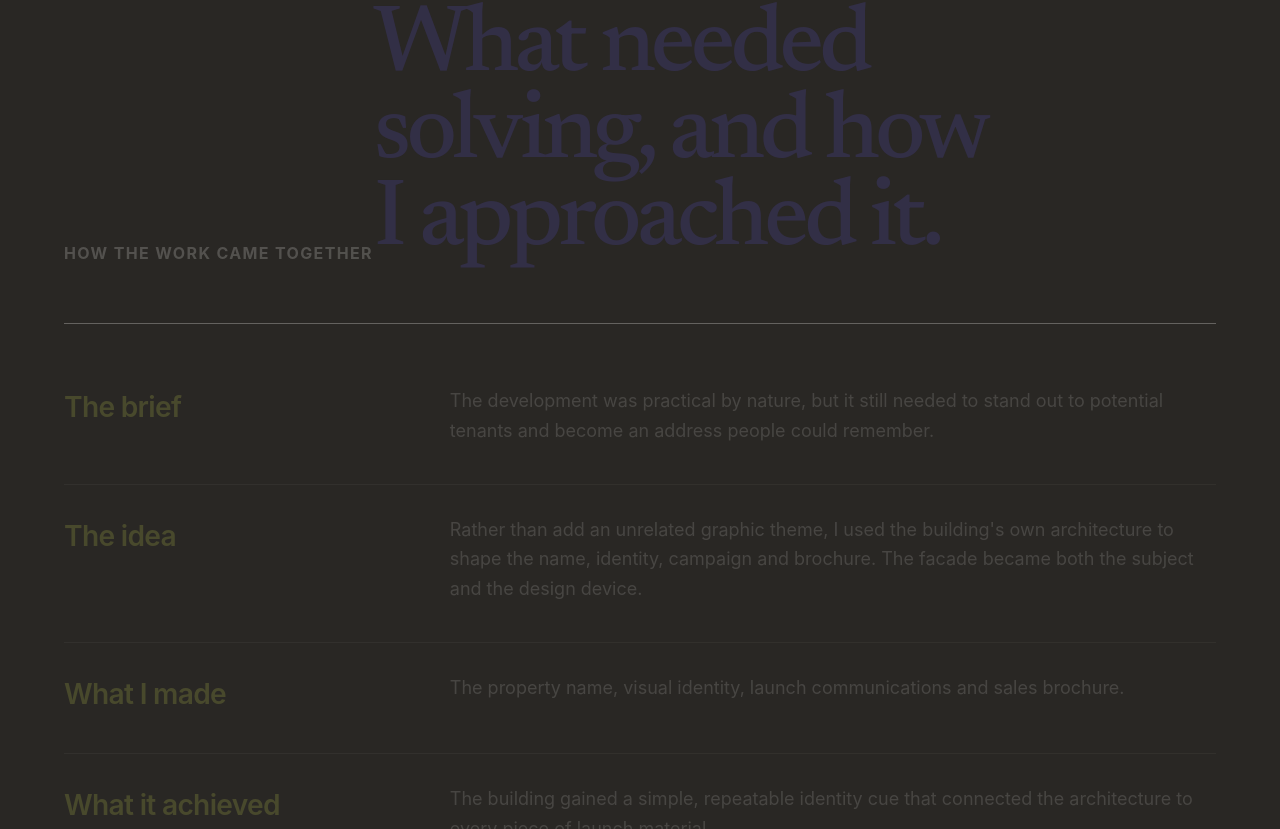
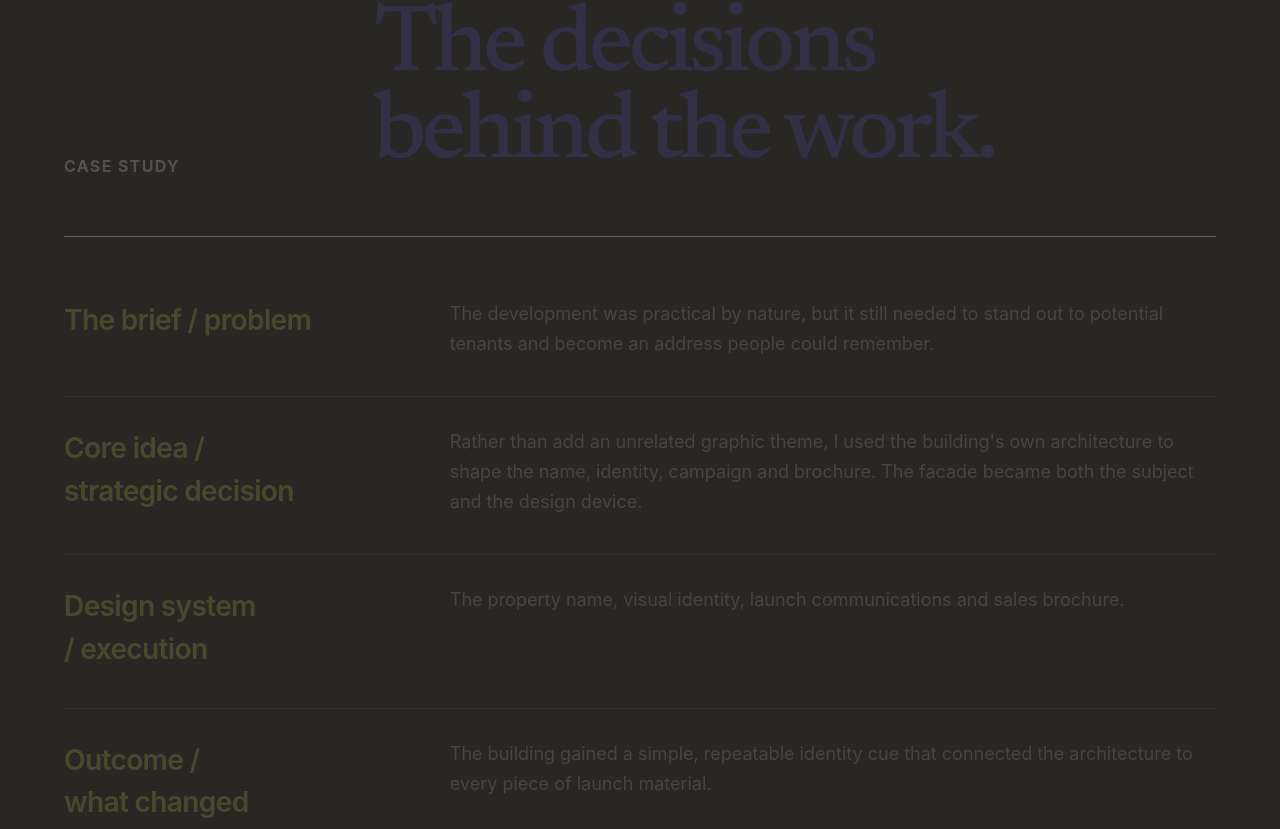
Before and after one commit to doesdesignwork/portfolio, a Next.js app: page /work/100-pasir-panjang-property-branding/ in a window 1280 px wide. Shown: the part 1971-2800 px from the top of the page. Built offline with nearby package versions, Linux system fonts and the light colour scheme; no server answers.

Commit message:
Refine case studies and add breadcrumb structured data

```diff
--- a/app/work/[slug]/page.tsx
+++ b/app/work/[slug]/page.tsx
@@ -92,6 +92,8 @@ export default async function ProjectPage({ params }: ProjectPageProps) {
 
   const structuredData = {
     "@context": "https://schema.org",
+    "@graph": [
+      {
         "@type": "CreativeWork",
         "@id": `${canonicalUrl}#creative-work`,
         url: canonicalUrl,
@@ -123,6 +125,32 @@ export default async function ProjectPage({ params }: ProjectPageProps) {
         dateCreated: project.year,
         dateModified: lastModified,
         inLanguage: "en-SG",
+      },
+      {
+        "@type": "BreadcrumbList",
+        "@id": `${canonicalUrl}#breadcrumbs`,
+        itemListElement: [
+          {
+            "@type": "ListItem",
+            position: 1,
+            name: "Home",
+            item: `${siteUrl}/`,
+          },
+          {
+            "@type": "ListItem",
+            position: 2,
+            name: "Work",
+            item: `${siteUrl}/#work`,
+          },
+          {
+            "@type": "ListItem",
+            position: 3,
+            name: project.client,
+            item: canonicalUrl,
+          },
+        ],
+      },
+    ],
   };
 
   return (
@@ -140,16 +168,16 @@ export default async function ProjectPage({ params }: ProjectPageProps) {
             alt=""
             width={640}
             height={640}
-            sizes="48px"
+            sizes="40px"
             priority
           />
-          <span>Gerard Teo</span>
+          <span>Gerard Teo / DDW</span>
         </Link>
         <nav aria-label="Primary navigation">
           <Link href="/#work">Work</Link>
           <Link href="/#about">About</Link>
+          <Link href="/cv/">CV</Link>
           <Link href="/#contact">Contact</Link>
-          <Link href="/cv/">CV</Link>
         </nav>
       </header>
 
@@ -221,25 +249,25 @@ export default async function ProjectPage({ params }: ProjectPageProps) {
 
           <section className={`${styles.story} brand-project-story`} aria-labelledby="case-thinking">
             <header>
-              <p>How the work came together</p>
-              <h2 id="case-thinking">What needed solving, and how I approached it.</h2>
+              <p>Case study</p>
+              <h2 id="case-thinking">The decisions behind the work.</h2>
             </header>
 
             <div className={`${styles.storyFields} brand-story-fields`}>
               <section>
-                <h3>The brief</h3>
+                <h3>The brief / problem</h3>
                 <p>{project.challenge}</p>
               </section>
               <section>
-                <h3>The idea</h3>
+                <h3>Core idea / strategic decision</h3>
                 <p>{project.approach}</p>
               </section>
               <section>
-                <h3>What I made</h3>
+                <h3>Design system / execution</h3>
                 <p>{project.deliverables}</p>
               </section>
               <section>
-                <h3>What it achieved</h3>
+                <h3>Outcome / what changed</h3>
                 <p>{project.outcome}</p>
               </section>
             </div>
@@ -248,7 +276,7 @@ export default async function ProjectPage({ params }: ProjectPageProps) {
           {project.images.length > 1 && (
             <section className={`${styles.gallery} brand-project-gallery`} aria-labelledby="work-shown-title">
               <header>
-                <p>{project.images.length - 1} more view{project.images.length === 2 ? "" : "s"} from the project</p>
+                <p>Selected applications / {project.images.length - 1} more view{project.images.length === 2 ? "" : "s"}</p>
                 <h2 id="work-shown-title">See the idea in use.</h2>
               </header>
 
@@ -288,7 +316,7 @@ export default async function ProjectPage({ params }: ProjectPageProps) {
               className={`${styles.relatedServices} brand-related-services`}
               aria-label="Related expertise"
             >
-              <p>Related work</p>
+              <p>Related expertise</p>
               <div>
                 {relatedServices.map((service) => (
                   <Link key={service.href} href={service.href}>
@@ -315,8 +343,8 @@ export default async function ProjectPage({ params }: ProjectPageProps) {
         </article>
 
         <section className={`${styles.cta} brand-cta brand-cta--signal`}>
-          <p>Got a project taking shape?</p>
-          <h2>Tell me what needs solving. We can work out the right way to build it.</h2>
+          <p>Contact</p>
+          <h2>Have a role? Or a brief worth solving?</h2>
           <a href="mailto:g@doesdesignwork.com">Email Gerard ↗</a>
         </section>
       </main>
```
Lines whose indentation alone changed are shown as unchanged.
